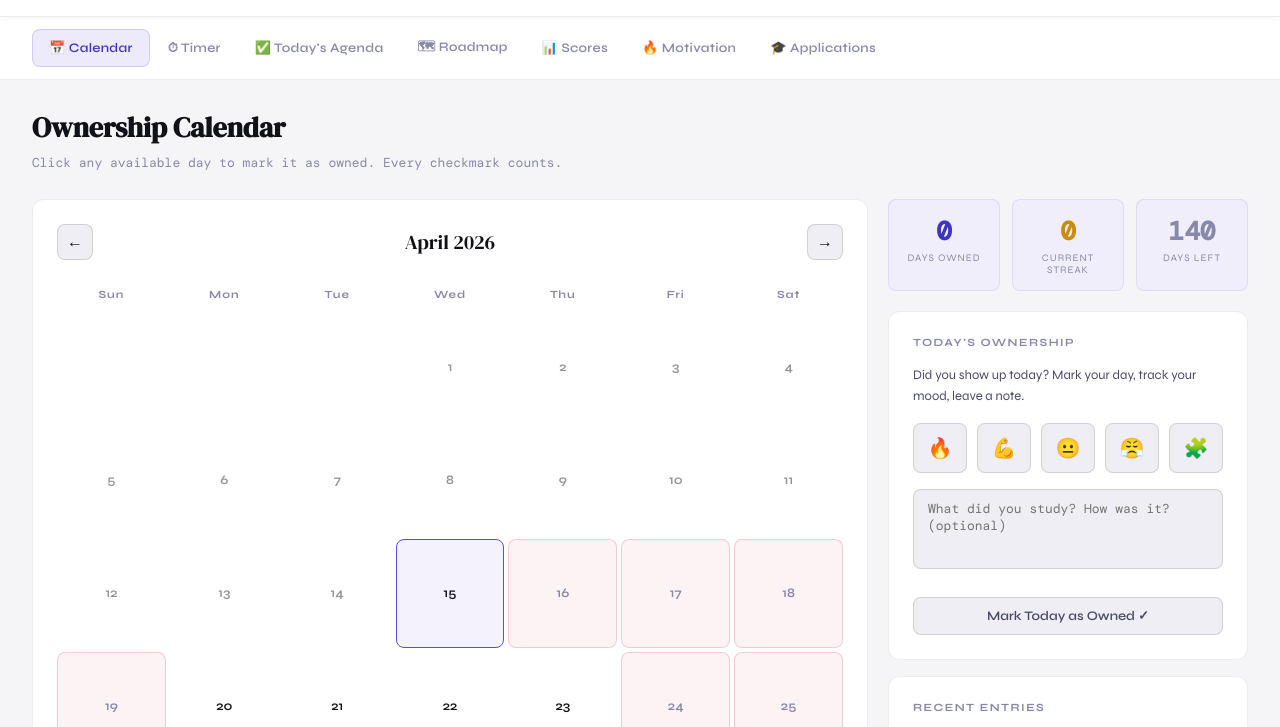
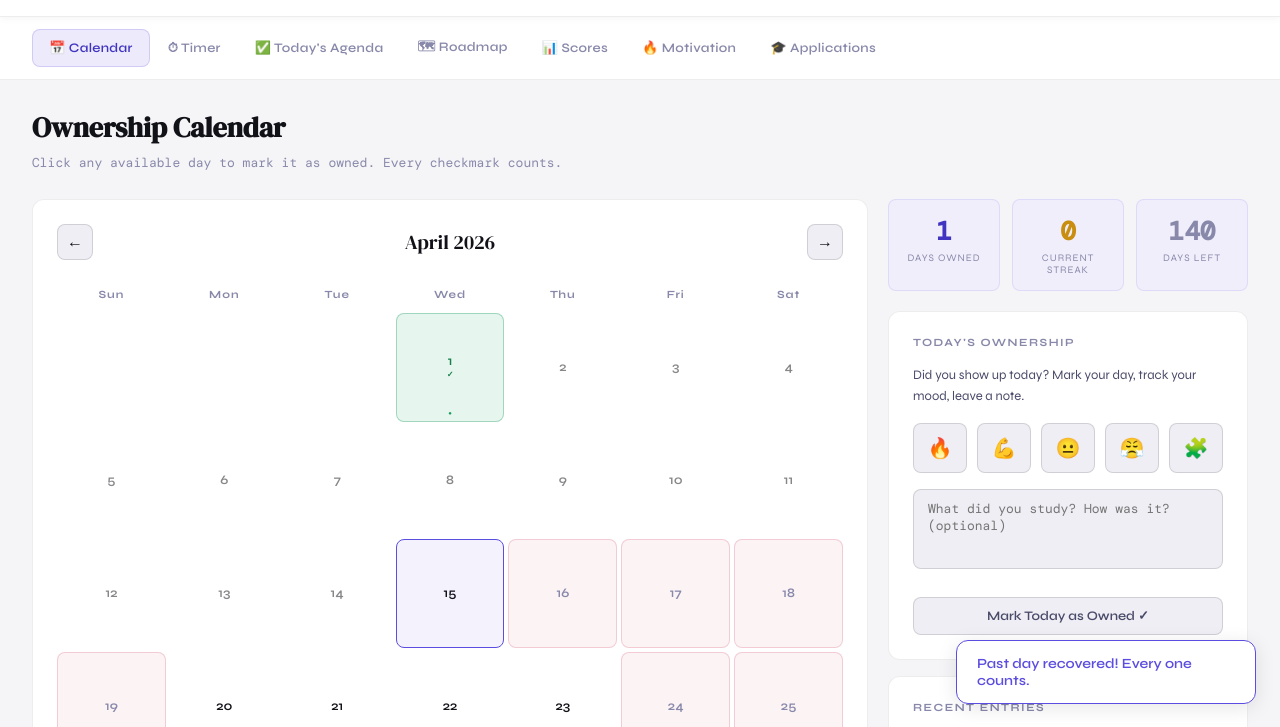
Before and after one commit to miguel-hp/gre-dashboard, a plain HTML site: page index.html in a window 1280 px wide. Both pictures are taken after a click on the element "Click to backfill this day". Shown: the part 72-799 px from the top of the page. Drawn offline with nearby package versions, Linux system fonts and the light colour scheme.

Commit message:
Add files via upload

```diff
--- a/index.html
+++ b/index.html
@@ -230,7 +230,9 @@
 
   .cal-day.beast-mode { background: rgba(91,77,224,0.07); border-color: rgba(91,77,224,0.2); color: var(--accent2); }
 
-  .cal-day.past { opacity: 0.45; }
+  .cal-day.past { opacity: 0.5; }
+  .cal-day.past:hover { opacity: 1; background: var(--surface3); border-color: var(--border2); cursor: pointer; }
+  .cal-day.past.owned { opacity: 1; }
 
   .cal-day-num { font-size: 13px; line-height: 1; }
   .cal-day-icon { font-size: 8px; margin-top: 2px; }
@@ -1445,9 +1447,10 @@ function renderCalendar() {
 
     el.innerHTML = `<span class="cal-day-num">${day}</span>${isOwned ? '<span class="cal-day-icon">✓</span>' : ''}`;
 
-    if(!unavail && inProgram && !isPast || isToday) {
+    if(!unavail && inProgram) {
       el.onclick = () => toggleOwned(key, d);
-    } else if(unavail) {
+      if(isPast && !isOwned) el.title = 'Click to backfill this day';
+    } else if(unavail && inProgram) {
       el.title = 'Rest day -- readings & vocab only';
     }
 
@@ -1458,15 +1461,23 @@ function renderCalendar() {
 }
 
 function toggleOwned(key, d) {
+  const t = today();
+  const isToday = key === dateKey(t);
+  const isPastDay = d < new Date(t.getFullYear(), t.getMonth(), t.getDate());
   if(appData.owned[key]) {
     delete appData.owned[key];
     showNotif('Day unmarked.', 'var(--red)');
   } else {
     appData.owned[key] = true;
-    showNotif('Day owned! Keep going! 🔥', 'var(--green)');
+    if(isPastDay && !isToday) {
+      showNotif('Past day recovered! Every one counts.', 'var(--accent)');
+    } else {
+      showNotif('Day owned! Keep going! 🔥', 'var(--green)');
+    }
   }
   saveData(appData);
   renderCalendar();
+  renderLogList();
   updateStreakBadge();
 }
 
```
